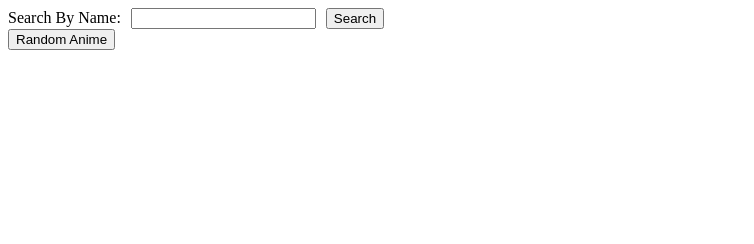
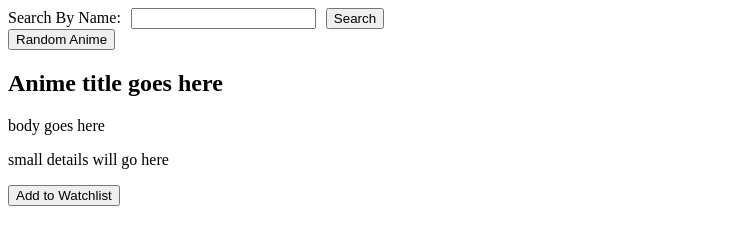
Before and after one commit to Alessandro220561/phase-1-project, a plain HTML site: page index.html in a window 1280 px wide. Shown: the part 158-402 px from the top of the page, without its empty margins (0-754 px from the left). Drawn offline with Linux system fonts and the light colour scheme.

```diff
--- a/index.html
+++ b/index.html
@@ -1,7 +1,7 @@
 <!DOCTYPE html>
 <html>
     <head>
-        <title>Find Your Anime</title>
+        <title>Phase-1 Project</title>
         <meta charset="UTF-8">
         <meta name="viewport" content="width=device width, intial-scale=1.0">
         <link rel="stylesheet" href="style.css">
@@ -20,5 +20,11 @@
             </form>
             <button id="random-generator" type="submit">Random Anime</button>
         </div>
+        <div id="anime-details">
+            <h2 id="anime-title">Anime title goes here</h2>
+            <p id="anime-sypnosis">body goes here</p>
+            <p id="anime-details">small details will go here</p>
+            <button id="favorite-anime" type="submit">Add to Watchlist</button>
+        </div>
     </body>
 </html>
```
